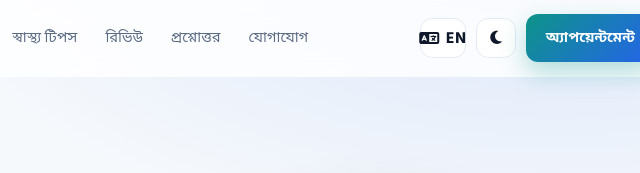
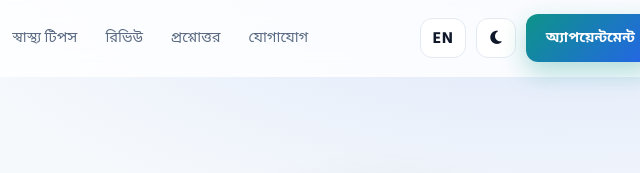
Before and after one commit to zohatec/doctor1, a plain HTML site: page index.html in a window 1280 px wide. Shown: the top 173 px of the page, 574-1214 px from the left. Drawn offline with Linux system fonts and the light colour scheme.

Commit message:
Update index.html

```diff
--- a/index.html
+++ b/index.html
@@ -43,7 +43,7 @@
       </nav>
       <div class="nav-actions">
         <button id="langBtn" class="icon-btn lang-btn" data-i18n-title="a.lang" aria-label="language">
-          <i class="fa-solid fa-language"></i><span id="langBtnText">EN</span>
+          <span id="langBtnText">EN</span>
         </button>
         <button id="darkBtn" class="icon-btn" data-i18n-title="a.dark" aria-label="theme">
           <i class="fa-solid fa-moon"></i><i class="fa-solid fa-sun"></i>
```
